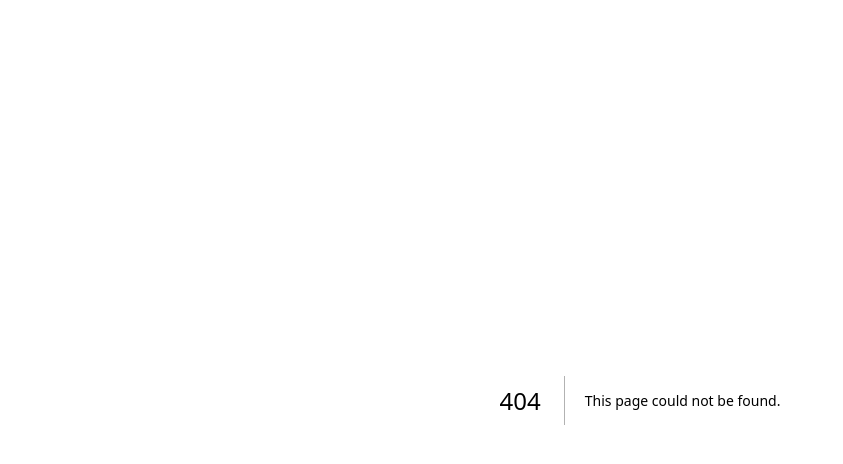
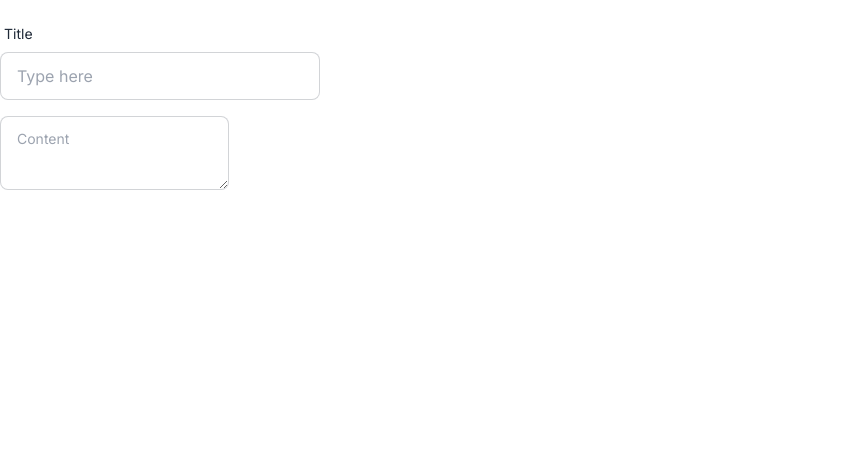
Before and after one commit to Mustafadagkiranlar/mysite, a Next.js app: page /post in a window 1280 px wide. Before the commit this address had no page. Shown: the top 464 px of the page, without its empty margins (0-843 px from the left). Built offline with nearby package versions, Linux system fonts and the light colour scheme.

Commit message:
blog post page init

```diff
--- /dev/null
+++ b/src/app/post/page.tsx
@@ -0,0 +1,18 @@
+import React from 'react'
+
+export default function page() {
+    async function createPost() {
+
+    }
+    return (
+        <form action="">
+            <label className="form-control w-full max-w-xs my-4">
+                <div className="label">
+                    <span className="label-text">Title</span>
+                </div>
+                <input type="text" placeholder="Type here" className="input input-bordered max-w-xs" />
+            </label>
+            <textarea className="textarea textarea-bordered" placeholder="Content"></textarea>
+        </form>
+    )
+}
```
